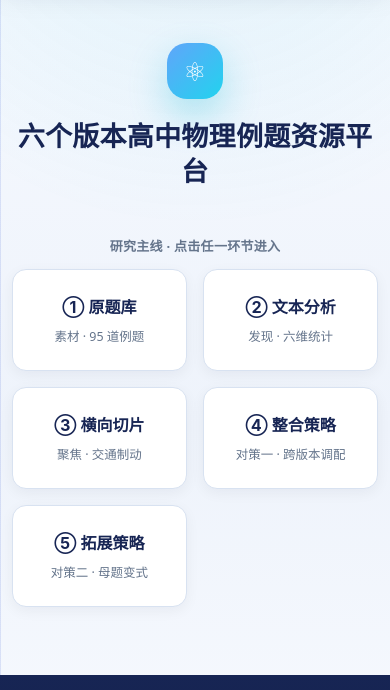
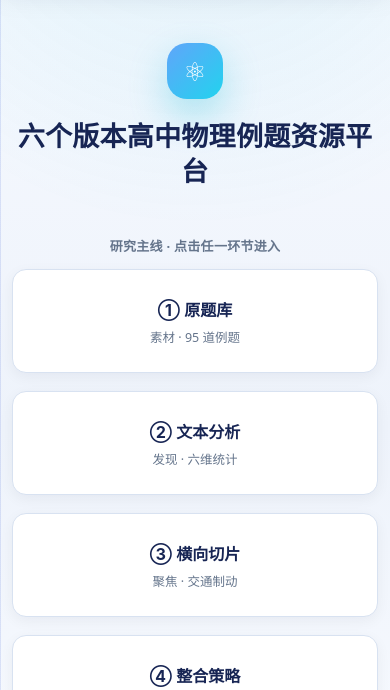
Before and after one commit to fullsu9527-debug/-, a plain HTML site: page index.html in a window 390 px wide. Shown: the part 96-786 px from the top of the page. Drawn offline with Linux system fonts and the light colour scheme.

Commit message:
Home research line: remove arrows, responsive grid
Desktop research line looked cramped with garbled-looking arrows between
cards. Remove the inter-card arrows and make the grid adaptive: 5 columns
on desktop, 2 on tablet/phone (matching the mobile look the user prefers),
1 on very narrow screens. Cards given more padding/height for breathing room.

Verified in headless Chromium: arrows hidden, 5 cols at 1440px, 2 cols at
900px, no JS errors.

```diff
--- a/index.html
+++ b/index.html
@@ -344,6 +344,13 @@ nav button.active::after{content:"";position:absolute;left:14px;right:14px;botto
 #home .rl-step span{font-size:12.5px;color:var(--muted)}
 @media(max-width:900px){.home-title{font-size:27px}#home .home-hero{padding:42px 0 6px}}
 @media(max-width:640px){.home-logo{width:56px;height:56px;font-size:26px}}
+
+/* v7.8 研究主线：去掉卡片间箭头 + 自适应栅格（桌面舒展、平板/手机 2 列、超窄 1 列），与手机端一致的舒适感 */
+.rl-step::after{display:none}
+#home .research-line{grid-template-columns:repeat(5,1fr);gap:18px}
+#home .rl-step{padding:26px 16px;min-height:104px;display:flex;flex-direction:column;justify-content:center;text-align:center}
+@media(max-width:980px){#home .research-line{grid-template-columns:repeat(2,1fr)}}
+@media(max-width:430px){#home .research-line{grid-template-columns:1fr}}
 </style>
 <script defer src="https://cdn.jsdelivr.net/npm/tesseract.js@5/dist/tesseract.min.js"></script>
 </head>
```
